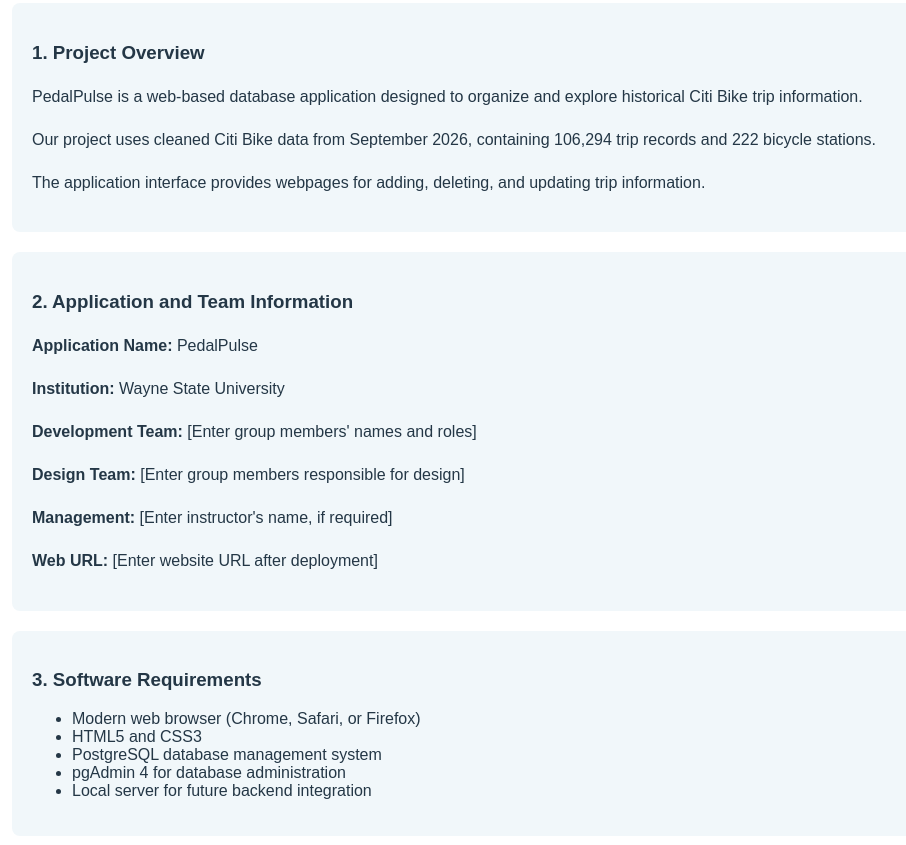
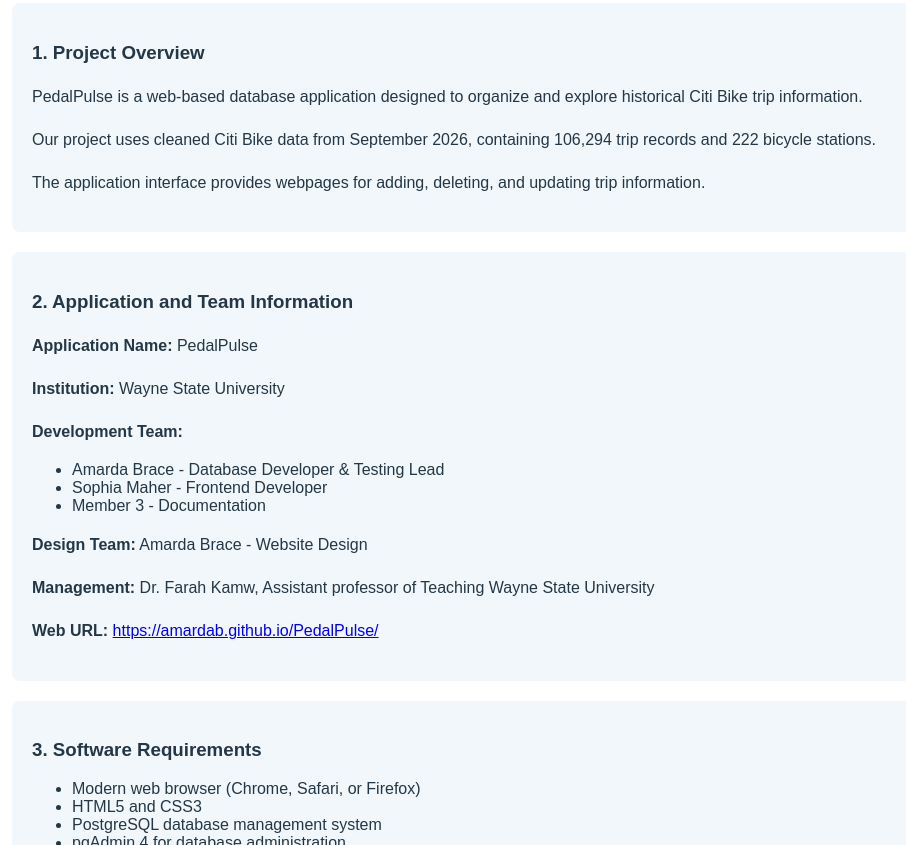
Before and after one commit to amardab/PedalPulse, a plain HTML site: page documentation.html in a window 1280 px wide. Shown: the part 333-1178 px from the top of the page, without its empty margins (163-1069 px from the left). Drawn offline with Linux system fonts and the light colour scheme.

Commit message:
Update documentation team information

```diff
--- a/documentation.html
+++ b/documentation.html
@@ -48,16 +48,22 @@
             <p><strong>Application Name:</strong> PedalPulse</p>
             <p><strong>Institution:</strong> Wayne State University</p>
             <p><strong>Development Team:</strong>
-                [Enter group members' names and roles]
+            <ul>
+                <li>Amarda Brace - Database Developer & Testing Lead</li>
+                <li>Sophia Maher - Frontend Developer</li>
+                <li>Member 3 - Documentation</li>
+            </ul>
             </p>
             <p><strong>Design Team:</strong>
-                [Enter group members responsible for design]
+                Amarda Brace - Website Design
             </p>
             <p><strong>Management:</strong>
-                [Enter instructor's name, if required]
+                Dr. Farah Kamw, Assistant professor of Teaching Wayne State University
             </p>
             <p><strong>Web URL:</strong>
-                [Enter website URL after deployment]
+                <a href="https://amardab.github.io/PedalPulse/">
+                    https://amardab.github.io/PedalPulse/
+                </a>
             </p>
         </section>
 
```
